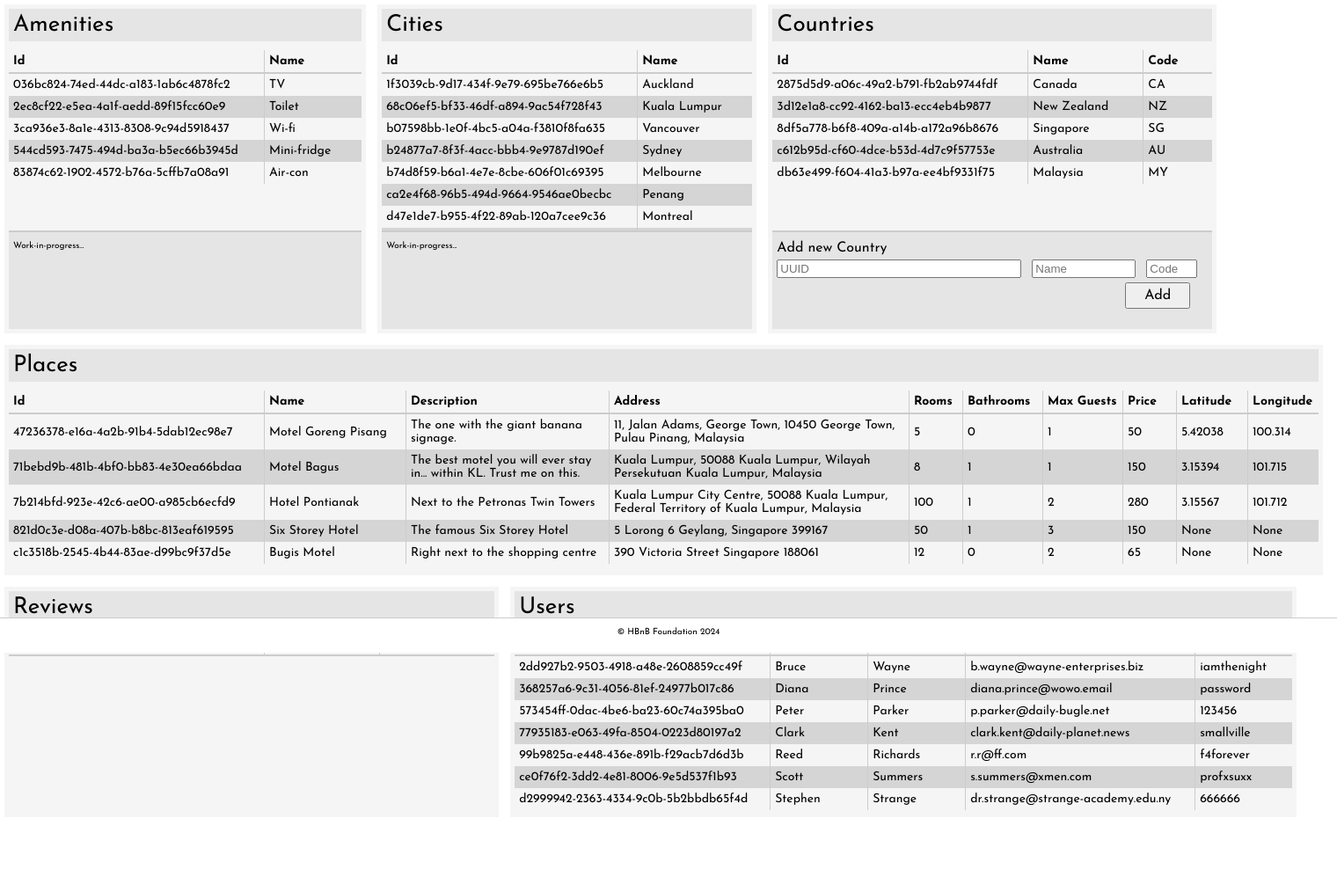
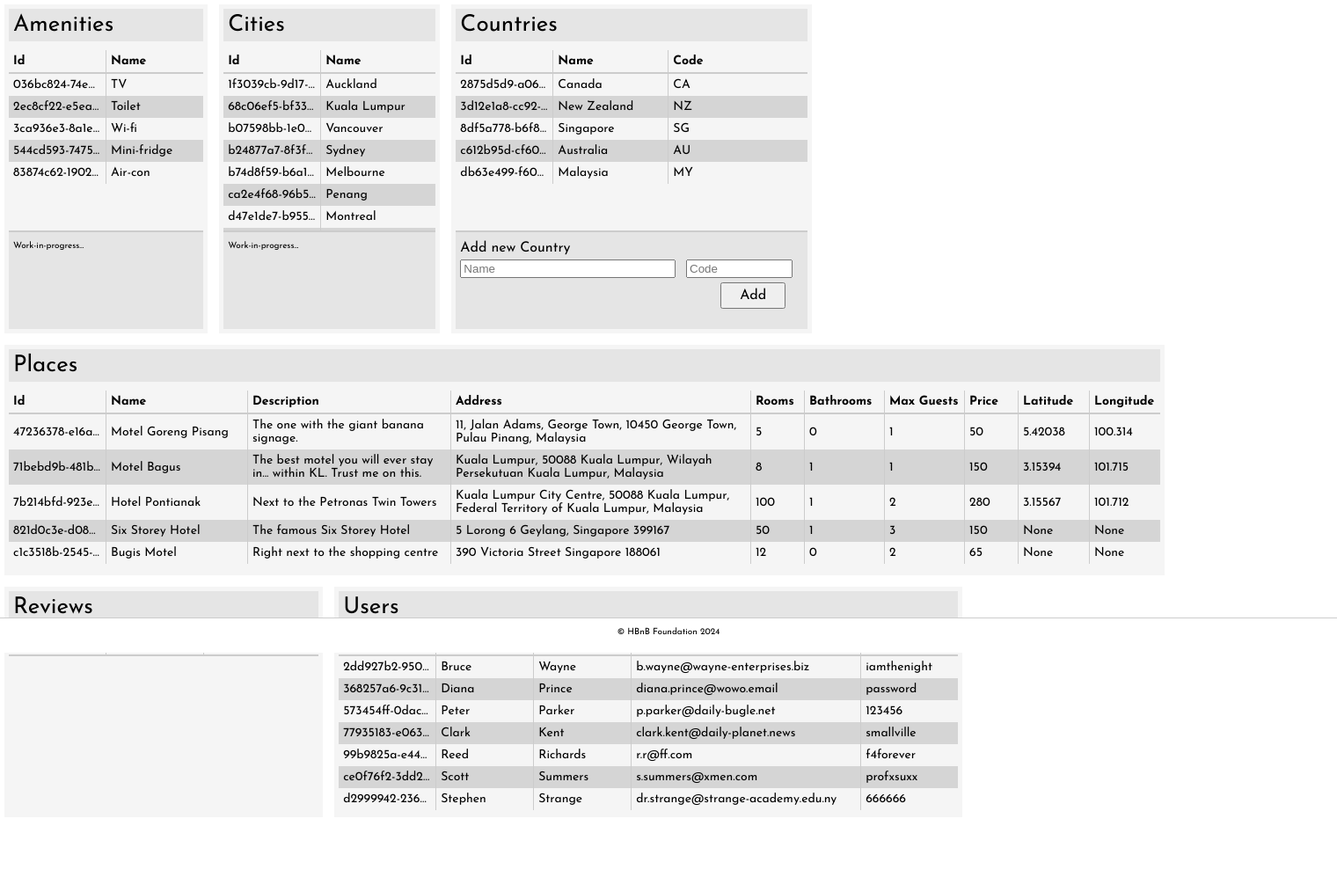
Before and after one commit to hugh789/hbnb_evolution_03, a Flask app: page /admin in a window 1520 px wide. Shown: the part 58-1055 px from the top of the page at 88% size. Run offline with Flask 3, Linux system fonts and the light colour scheme; data comes from the database, SQL or seed files in the repository; data that the repository does not hold is empty.

Commit message:
added an admin area to part 03

```diff
--- a/app.py
+++ b/app.py
@@ -76,6 +76,47 @@ def admin():
                            reviews=reviews,
                            users=users)
 
+@app.route('/admin', methods=["POST"])
+def admin_post():
+    """ Handle the form data posted in the admin page """
+
+    # Evaluate what was submitted from the frontend and return the appropriate results
+    if request.form is None:
+        abort(400, "No form data submitted")
+
+    formdata = request.form
+    submit_data = formdata.to_dict()
+
+    model = ""
+    data = {}
+    for key in submit_data:
+        keys = key.split('-')
+        model = keys[0]
+        data[keys[1]] = submit_data[key]
+
+    result = 'OK' #default
+    if model == 'country':
+        result = Country.create_from_form_submit(data)
+
+    if result != 'OK':
+        return result
+
+    # Load the data we need before passing it to the template
+    cities = City.all(True)
+    countries = Country.all(True)
+    places = Place.all(True)
+    amenities = Amenity.all(True)
+    reviews = Review.all(True)
+    users = User.all(True)
+
+    return render_template('admin.html',
+                           cities=cities,
+                           countries=countries,
+                           places=places,
+                           amenities=amenities,
+                           reviews=reviews,
+                           users=users)
+
 @app.route('/status')
 def status():
     """ Return server status """
--- a/models/country.py
+++ b/models/country.py
@@ -130,7 +130,7 @@ class Country(Base):
             abort(400, "Missing country code")
 
         exists = storage.get('Country', '_Country__code', data["code"])
-        if exists is not None:
+        if len(exists) > 0:
             return "New country's code is the same as that of an existing country!"
 
         try:
@@ -156,6 +156,35 @@ class Country(Base):
         }
 
         return jsonify(output)
+
+    @staticmethod
+    def create_from_form_submit(data):
+        """ accepts form submit data to create new country """
+
+        if 'name' not in data:
+            abort(400, "Missing name")
+        if 'code' not in data:
+            abort(400, "Missing country code")
+
+        exists = storage.get('Country', '_Country__code', data["code"])
+        if len(exists) > 0:
+            return "New country's code is the same as that of an existing country!"
+
+        try:
+            new_country = Country(
+                name=data["name"],
+                code=data["code"]
+            )
+        except ValueError as exc:
+            return repr(exc) + "\n"
+
+        try:
+            storage.add(new_country)
+        except IndexError as exc:
+            print("Error: ", exc)
+            return "Unable to add new Country!"
+
+        return 'OK'
 
     @staticmethod
     def update(country_code):
--- a/models/place_amenity.py
+++ b/models/place_amenity.py
@@ -482,7 +482,7 @@ class Amenity(Base):
             abort(400, "Missing name")
 
         exists = storage.get('Amenity', '_Amenity__name', data["name"])
-        if exists is not None:
+        if len(exists) > 0:
             abort(400, "Specified amenity already exists")
 
         try:
--- a/static/css/index.css
+++ b/static/css/index.css
@@ -345,29 +345,23 @@ footer {
   background-color: #F5F5F5;
   overflow: hidden;
 }
-.admin-data.amenities span:nth-child(1) {
-  width: 280px;
-}
 .admin-data.amenities span:nth-child(2) {
   width: 100px;
-}
-.admin-data.cities span:nth-child(1) {
-  width: 280px;
 }
 .admin-data.cities span:nth-child(2) {
   width: 120px;
 }
-.admin-data.countries span:nth-child(1) {
-  width: 280px;
-}
-.admin-data.countries span:nth-child(2) {
+.admin-data.countries .header span:nth-child(2), .admin-data.countries .row span:nth-child(2) {
   width: 120px;
 }
-.admin-data.countries span:nth-child(3) {
+.admin-data.countries .header span:nth-child(3), .admin-data.countries .row span:nth-child(3) {
   width: 60px;
 }
-.admin-data.places span:nth-child(1) {
-  width: 280px;
+.admin-data.countries form span:nth-child(1) {
+  flex: 2;
+}
+.admin-data.countries form span:nth-child(2) {
+  flex: 1;
 }
 .admin-data.places span:nth-child(2) {
   width: 150px;
@@ -390,17 +384,11 @@ footer {
 .admin-data.places span:nth-child(9), .admin-data.places span:nth-child(10) {
   width: 70px;
 }
-.admin-data.reviews span:nth-child(1) {
-  width: 280px;
-}
 .admin-data.reviews span:nth-child(2) {
-  width: 120px;
+  width: 100px;
 }
 .admin-data.reviews span:nth-child(3) {
   width: 120px;
-}
-.admin-data.users span:nth-child(1) {
-  width: 280px;
 }
 .admin-data.users span:nth-child(2) {
   width: 100px;
@@ -444,6 +432,12 @@ footer {
   font-size: 1.4rem;
   align-content: center;
 }
+.admin-data > .header > span:nth-child(1), .admin-data > .rows > .row > span:nth-child(1) {
+  width: 100px;
+  text-overflow: ellipsis;
+  white-space: nowrap;
+  overflow-x: clip;
+}
 .admin-data > .header > span:not(:nth-child(1)), .admin-data > .rows > .row > span:not(:nth-child(1)) {
   border-left: 1px solid #CCC;
 }
--- a/static/css/index.scss
+++ b/static/css/index.scss
@@ -416,39 +416,38 @@ footer {
     overflow: hidden;
 
     &.amenities span{
-        &:nth-child(1) {
-            width: 280px;
-        }
         &:nth-child(2) {
             width: 100px;
         }
     }
 
     &.cities span{
-        &:nth-child(1) {
-            width: 280px;
-        }
         &:nth-child(2) {
             width: 120px;
         }
     }
 
-    &.countries span{
-        &:nth-child(1) {
-            width: 280px;
+    &.countries {
+        .header span, .row span{
+            &:nth-child(2) {
+                width: 120px;
+            }
+            &:nth-child(3) {
+                width: 60px;
+            }
         }
-        &:nth-child(2) {
-            width: 120px;
-        }
-        &:nth-child(3) {
-            width: 60px;
+
+        form span {
+            &:nth-child(1) {
+                flex: 2;
+            }
+            &:nth-child(2) {
+                flex: 1;
+            }
         }
     }
 
     &.places span{
-        &:nth-child(1) {
-            width: 280px;
-        }
         &:nth-child(2) {
             width: 150px;
         }
@@ -473,11 +472,8 @@ footer {
     }
 
     &.reviews span{
-        &:nth-child(1) {
-            width: 280px;
-        }
         &:nth-child(2) {
-            width: 120px;
+            width: 100px;
         }
         &:nth-child(3) {
             width: 120px;
@@ -485,9 +481,6 @@ footer {
     }
 
     &.users span{
-        &:nth-child(1) {
-            width: 280px;
-        }
         &:nth-child(2) {
             width: 100px;
         }
@@ -538,6 +531,13 @@ footer {
         font-size: 1.4rem;
         align-content: center;
 
+        &:nth-child(1) {
+            width: 100px;
+            text-overflow: ellipsis;
+            white-space: nowrap;
+            overflow-x: clip;
+        }
+
         &:not(:nth-child(1)) {
             border-left: 1px solid #CCC;
         }
--- a/templates/admin.html
+++ b/templates/admin.html
@@ -71,9 +71,8 @@
         <form action="/admin" method="post">
             <div class="title">Add new Country</div>
             <div class="fields">
-                <span><input type="text" placeholder="UUID" /></span>
-                <span><input type="text" placeholder="Name" /></span>
-                <span><input type="text" placeholder="Code" /></span>
+                <span><input type="text" placeholder="Name" name="country-name" /></span>
+                <span><input type="text" placeholder="Code" name="country-code" /></span>
             </div>
             <div class="submit">
                 <button type="submit">Add</button>
```
Also changed, not shown: 1 other file.
